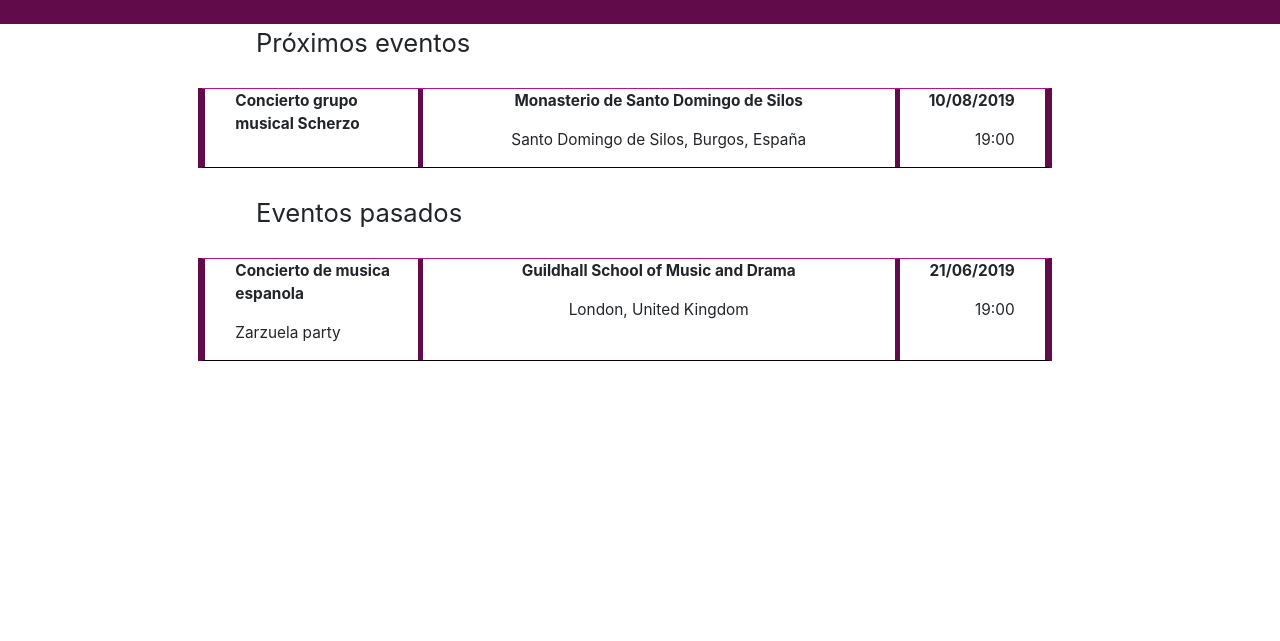
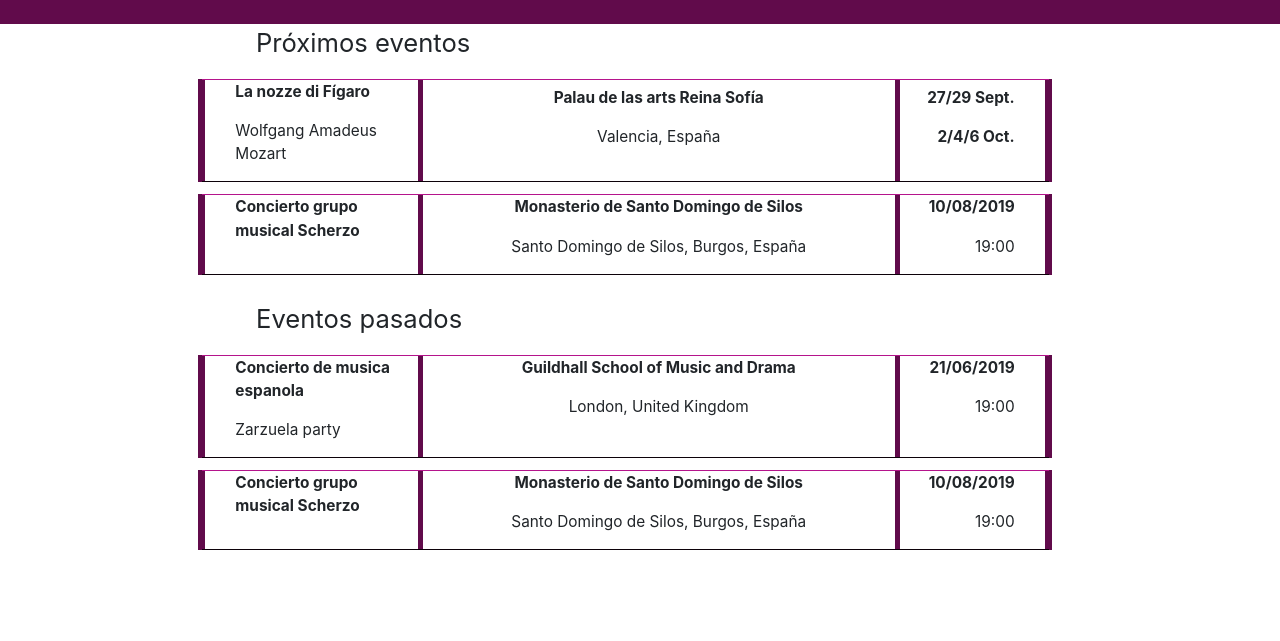
Before and after one commit to aidagimeno/aidagimeno.github.io, a plain HTML site: page agenda.html in a window 1280 px wide. Shown: the part 91-732 px from the top of the page. Drawn offline with nearby package versions, Linux system fonts and the light colour scheme.

Commit message:
Update schedule

```diff
--- a/agenda.html
+++ b/agenda.html
@@ -33,7 +33,24 @@
 
         <div style="z-index: 1">
           <p class="textagenda" style="margin-top:0;"> Próximos eventos </p>
-          <div class="container-fluid" style="margin-top: 2vw;">
+          <div class="container-fluid" style="margin-top: 1vw; margin-bottom: 1vw;">
+            <div class="row">
+              <div class="col-1 col-sm-2">
+              </div>
+              <div class="col-11 col-sm-8 filaagenda row">
+                <div class="col-3" style="text-align: left; border-right: 0.4vw solid #610B4B;">
+                  <p class="tagenda"style="font-weight: bold;"> La nozze di Fígaro </p> <p class="tagenda"> Wolfgang Amadeus Mozart </p>
+                </div>
+                <div class="col-7" style="text-align: center;">
+                  <p class="tagenda" style="margin-top: 0.5vw; font-weight: bold;"> Palau de las arts Reina Sofía </p> <p class="tagenda"> Valencia, España </p>
+                </div>
+                <div class="col-2" style="text-align: right; border-left: 0.4vw solid #610B4B;">
+                  <p class="tagenda" style="margin-top: 0.5vw; font-weight: bold;"> 27/29 Sept. </p> <p class="tagenda" style="font-weight: bold;"> 2/4/6 Oct. </p>
+                </div>
+              </div>
+            </div>
+          </div>
+          <div class="container-fluid" style="margin-top: 1vw; margin-bottom: 1vw;">
             <div class="row">
               <div class="col-1 col-sm-2">
               </div>
@@ -51,7 +68,7 @@
             </div>
           </div>
           <p class="textagenda"> Eventos pasados </p>
-          <div class="container-fluid" style="margin-top: 2vw;">
+          <div class="container-fluid" style="margin-top: 1vw; margin-bottom: 1vw;">
             <div class="row">
               <div class="col-1 col-sm-2">
               </div>
@@ -64,6 +81,23 @@
                 </div>
                 <div class="col-2" style="text-align: right; border-left: 0.4vw solid #610B4B;">
                   <p class="tagenda" style="font-weight: bold;"> 21/06/2019 </p> <p class="tagenda"> 19:00 </p>
+                </div>
+              </div>
+            </div>
+          </div>
+          <div class="container-fluid" style="margin-top: 1vw; margin-bottom: 1vw;">
+            <div class="row">
+              <div class="col-1 col-sm-2">
+              </div>
+              <div class="col-11 col-sm-8 filaagenda row">
+                <div class="col-3" style="text-align: left; border-right: 0.4vw solid #610B4B;">
+                  <p class="tagenda" style="font-weight: bold;"> Concierto grupo musical Scherzo </p> <p class="tagenda">  </p>
+                </div>
+                <div class="col-7" style="text-align: center;">
+                  <p class="tagenda" style="font-weight: bold;"> Monasterio de Santo Domingo de Silos </p> <p class="tagenda"> Santo Domingo de Silos, Burgos, España </p>
+                </div>
+                <div class="col-2" style="text-align: right; border-left: 0.4vw solid #610B4B;">
+                  <p class="tagenda" style="font-weight: bold;"> 10/08/2019 </p> <p class="tagenda"> 19:00 </p>
                 </div>
               </div>
             </div>
```
